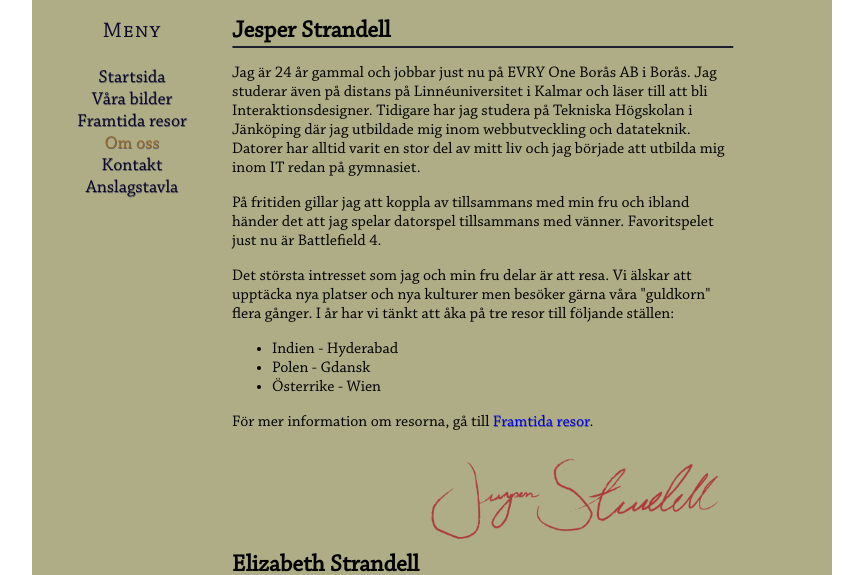
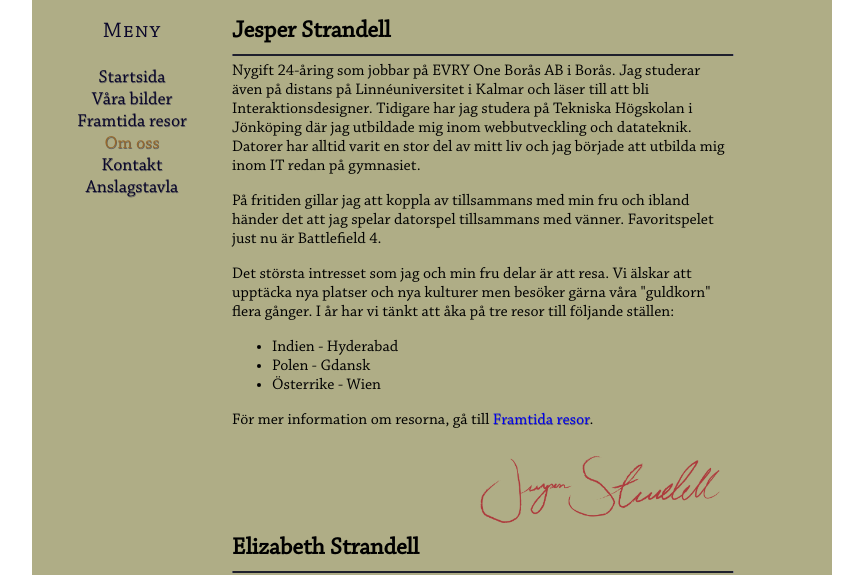
Before and after one commit to ja222vv/strandellwebben, a plain HTML site: page pages/about.html in a window 1280 px wide. Shown: the part 240-815 px from the top of the page, without its empty margins (208-1071 px from the left). Drawn offline with Linux system fonts and the light colour scheme.

Commit message:
korrigerat layout

```diff
--- a/css/style.css
+++ b/css/style.css
@@ -1,6 +1,10 @@
 @font-face {
     font-family: Chaparral Pro;
     src: url('ChaparralPro-Regular.otf');
+}
+/* Används för att sidan inte ska hoppa vid sidbyten om sidorna är olika långa. */
+html {
+	overflow-y: scroll;
 }
 a {
     text-decoration:none;
@@ -9,8 +13,8 @@ a {
     float:left;
     padding:5px;
     margin-right:5px;
-    max-width:300px;
-    max-height:300px;
+    max-width:250px;
+    max-height:250px;
     width:auto;
     height:auto;
 }
@@ -18,16 +22,17 @@ a {
     float:right;
     padding:5px;
     margin-left:5px;
-    max-width:300px;
-    max-height:300px;
+    max-width:250px;
+    max-height:250px;
     width:auto;
     height:auto;
 }
-#subcontent h2 {
-    float:left;
+#about_content h2 {
     margin:0;
+    clear:both;
 }
 #about_content {
+    float:left;
     width:500px;
     margin-top:20px;
 }
@@ -97,8 +102,9 @@ a {
     display:block;
 }
 .line_style {
+    float:left;
     display:block;
-    margin:0;
+    margin-bottom:5px;
     width: 500px;
     border-top: 1px solid #1F202D;
     border-bottom: 1px solid #1F202D;
@@ -133,6 +139,7 @@ textarea
 }
 #contact_form {
     width: 500px;
+    margin-top:20px;
 }
 #contact_form label {
     width:200px;
--- a/pages/about.html
+++ b/pages/about.html
@@ -28,8 +28,8 @@
                         <h2>Jesper Strandell</h2>
                         <hr class="line_style"/>
                         <p>
-                            Jag är 24 år gammal och jobbar just nu på EVRY One Borås AB i Borås. Jag studerar även på distans på Linnéuniversitet i Kalmar
-                            och läser till att bli Interaktionsdesigner. Tidigare har jag studera på Tekniska Högskolan i Jänköping där jag utbildade mig inom
+                            Nygift 24-åring som jobbar på EVRY One Borås AB i Borås. Jag studerar även på distans på Linnéuniversitet i Kalmar
+                            och läser till att bli Interaktionsdesigner. Tidigare har jag studera på Tekniska Högskolan i Jönköping där jag utbildade mig inom
                             webbutveckling och datateknik. Datorer har alltid varit en stor del av mitt liv och jag började att utbilda mig inom IT redan på gymnasiet.
                         </p>
                         <p>
@@ -50,15 +50,18 @@
                             <img class="imgright" src="../Images/SignaturJ.png" />
                         </p>
                         <h2>Elizabeth Strandell</h2>
-                        <hr class="line_style" />
+                        <hr class="line_style"/>
                         <p>
                             Ämneslärarstuderande, resande, äventyrare, bokmal och fru – det kan nog sammanfatta vem jag är, vad jag gör och vad jag älskar att vara eller göra i mitt liv.
                         </p>
                         <p>
-                            Blott 23 år gammal har jag otroligt många mål och drömmar jag vill nå både själv men framförallt med min man Jesper. Nyligen bosatta i Vänersborg i vårt första gemensamma hem gillar vi att spendera kvällarna med att plugga tillsammans, läsa, se på en måbra film och lyssna på musik. Ibland tar vi långa promenader och njuter av naturen.
+                            Blott 23 år gammal har jag otroligt många mål och drömmar jag vill nå både själv men framförallt med min man Jesper. Nyligen bosatta i Vänersborg i vårt
+                            första gemensamma hem gillar vi att spendera kvällarna med att plugga tillsammans, läsa, se på en måbra film och lyssna på musik. Ibland tar vi långa promenader
+                            och njuter av naturen.
                         </p>
                         <p>
-                            Resten av vår fritid spenderar vi till att leta efter nya ställen att resa till. Vi älskar att resa. Det är en utav våra gemensamma intressen som vi alltid lägger ner tid på att planera så vi kan göra det någon gång i livet. Listan är lång men det hinner vi nog med.
+                            Resten av vår fritid spenderar vi till att leta efter nya ställen att resa till. Vi älskar att resa. Det är en utav våra gemensamma intressen som vi alltid lägger
+                            ner tid på att planera så vi kan göra det någon gång i livet. Listan är lång men det hinner vi nog med.
                         </p>
                         <p>
                             <img class="imgright" src="../Images/SignaturE.png" />
```
